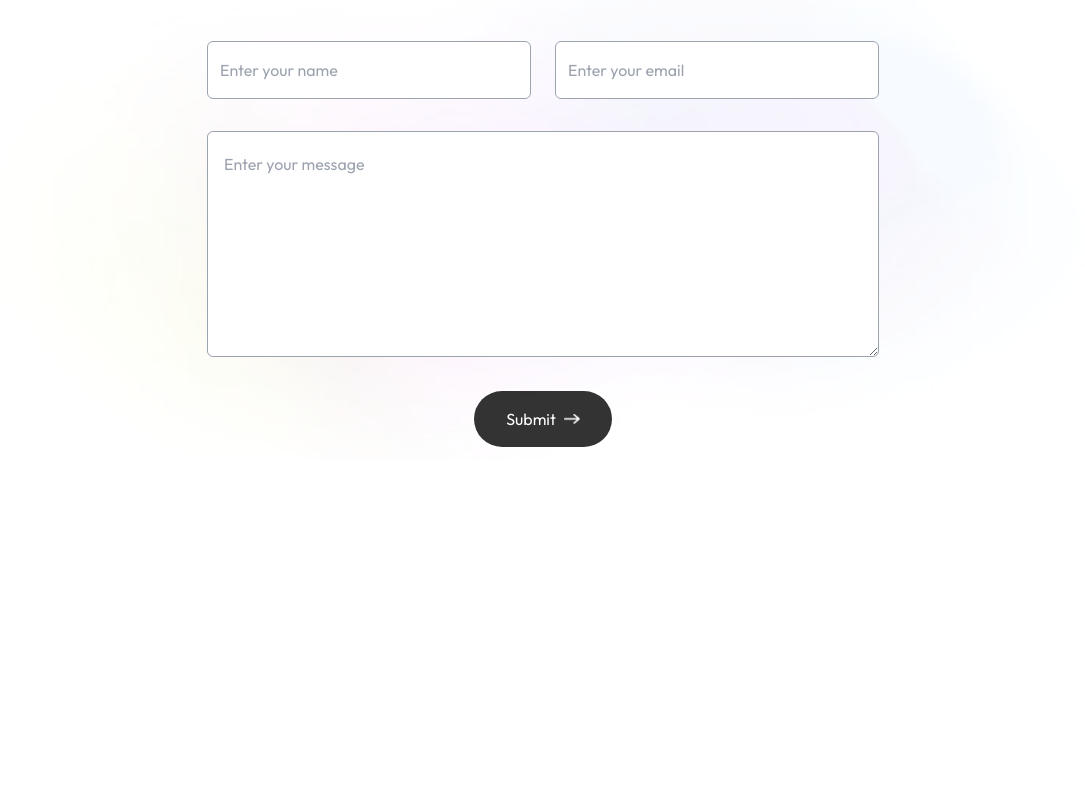
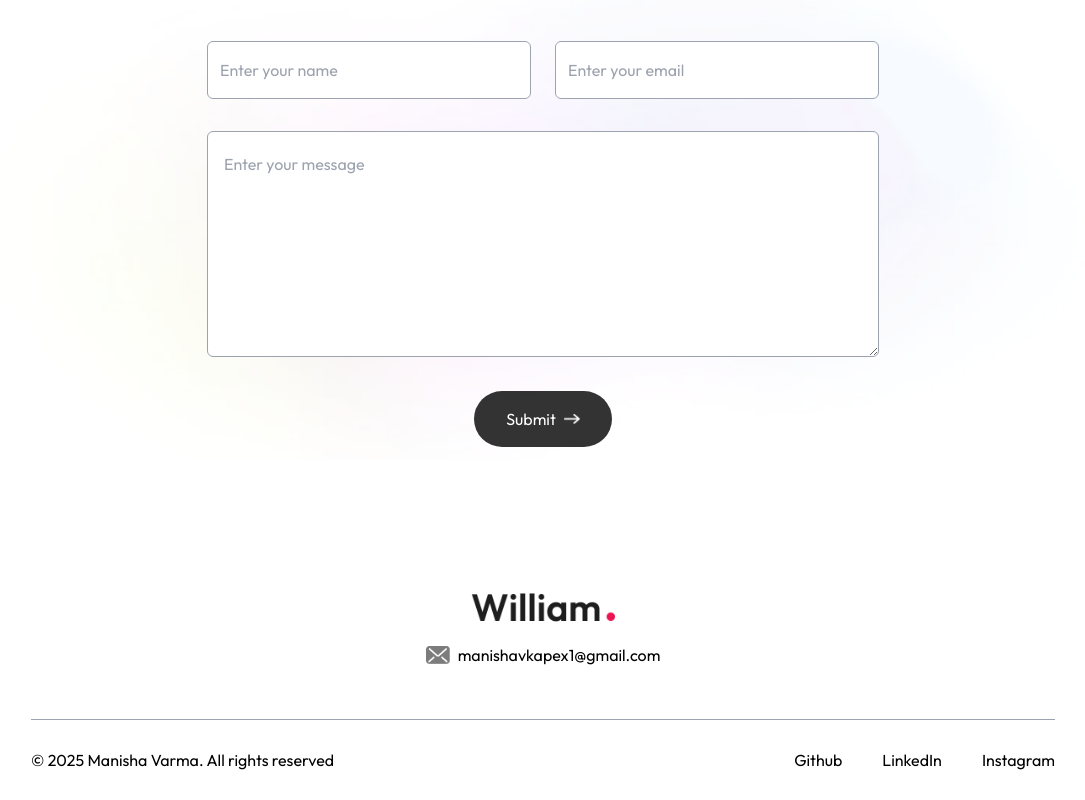
Before and after one commit to manishaV-dev/my-portfolio, a Next.js app: page / in a window 1280 px wide. Shown: the part 2892-3692 px from the top of the page, without its empty margins (97-1182 px from the left). Before the commit the page ends 3395 px from the top, so only its background shows below. Built offline with nearby package versions, Linux system fonts and the light colour scheme; a web font is replaced by a local one.

Commit message:
footer section complete

```diff
--- /dev/null
+++ b/app/components/Footer.jsx
@@ -0,0 +1,55 @@
+import { assets } from "@/assets/assets";
+import Image from "next/image";
+import React from "react";
+
+const Footer = () => {
+  return (
+    <div className="mt-20">
+      <div className="text-center">
+        <Image src={assets.logo} alt="logo" className="w-36 mx-auto mb-2" />
+
+        <div className="w-max flex items-center gap-2 mx-auto">
+          <Image src={assets.mail_icon} className="w-6" />
+          manishavkapex1@gmail.com
+        </div>
+      </div>
+
+      <div className="text-center sm:flex items-center justify-between border-t border-gray-400 mx-[10%] mt-12 py-6">
+        <p> &copy; 2025 Manisha Varma. All rights reserved</p>
+        <ul className="flex items-center gap-10 justify-center mt-4 sm:mt-0">
+          <li>
+            <a
+              href="https://github.com/manishaV-dev"
+              target="_blank"
+              className="hover:text-rose-600 duration-500"
+            >
+              Github
+            </a>
+          </li>
+
+          <li>
+            <a
+              href="inkedin.com/in/manisha-varma-2526ba217/"
+              target="_blank"
+              className="hover:text-rose-600 duration-500"
+            >
+              LinkedIn
+            </a>
+          </li>
+
+          <li>
+            <a
+              href="https://www.instagram.com/coder_bunny/"
+              target="_blank"
+              className="hover:text-rose-600 duration-500"
+            >
+              Instagram
+            </a>
+          </li>
+        </ul>
+      </div>
+    </div>
+  );
+};
+
+export default Footer;
--- a/app/page.js
+++ b/app/page.js
@@ -1,6 +1,7 @@
 "use client";
 import About from "./components/About";
 import Contact from "./components/Contact";
+import Footer from "./components/Footer";
 import Hero from "./components/Hero";
 import Navbar from "./components/Navbar";
 import Services from "./components/Services";
@@ -15,6 +16,7 @@ export default function Home() {
       <Services />
       <Work />
       <Contact />
+      <Footer />
     </>
   );
 }
```
